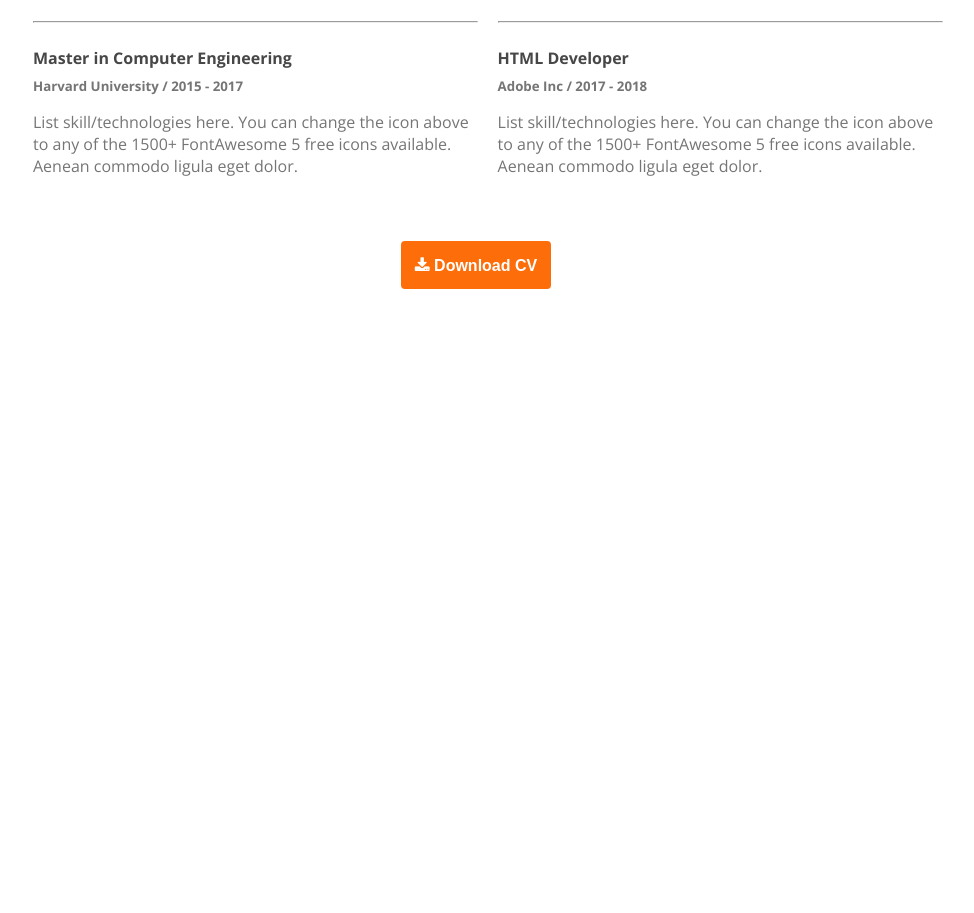
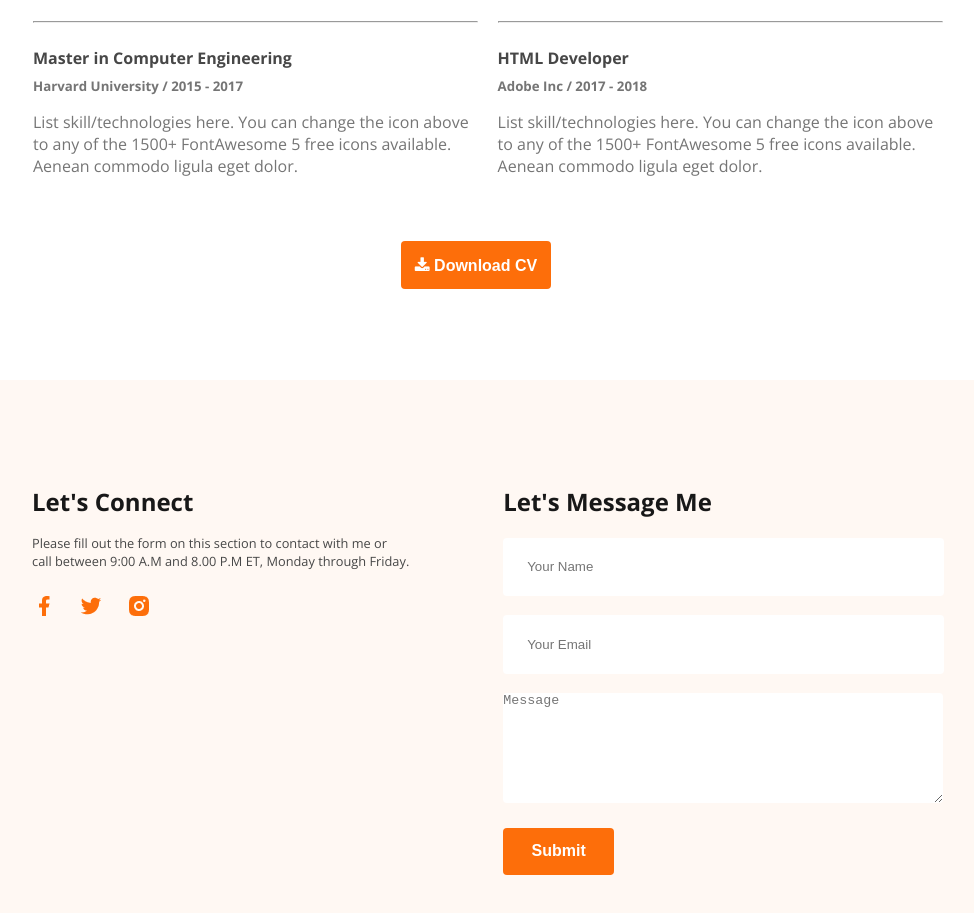
Before and after one commit to mu-senpai/web-developer-portfolio-module-6, a plain HTML site: page index.html in a window 1280 px wide. Shown: the part 2425-3338 px from the top of the page, without its empty margins (152-1126 px from the left). Before the commit the page ends 2715 px from the top, so only its background shows below. Drawn offline with nearby package versions, Linux system fonts and the light colour scheme.

Commit message:
Footer completed. Project done!

```diff
--- a/index.html
+++ b/index.html
@@ -12,7 +12,7 @@
 </head>
 <body class="open-sans-normal">
 
-    <header class="header">
+    <header class="header secondary-bg">
 
         <nav>
             <h3 class="nav-title">Ma<span class="text-primary">r</span>y</h3>
@@ -147,8 +147,29 @@
 
     </main>
 
-    <footer>
-
+    <footer class="footer secondary-bg">
+        <div class="footer-column">
+            <h2 class="dark-1">Let's Connect</h2>
+            <p class="footer-description dark-2">Please fill out the form on this section to contact with me or call between 9:00 A.M and 8.00 P.M ET, Monday through Friday.</p>
+            <a href="facebook.com"><img src="assets/icons/facebook.png" alt="Facebook"></a>
+            <a href="twitter.com"><img src="assets/icons/twitter.png" alt="Twitter"></a>
+            <a href="instagram.com"><img src="assets/icons/insta.png" alt="Instagram"></a>
+        </div>
+        <div class="footer-column">
+            <h2 class="dark-1">Let's Message Me</h2>
+            <form>
+                <label for="name">
+                    <input type="text" name="" id="name" placeholder="Your Name">
+                </label>
+                <label for="email">
+                    <input type="email" id="email" placeholder="Your Email">
+                </label>
+                <label for="message">
+                    <textarea name="" id="message" rows="10" cols="20" placeholder="Message"></textarea>
+                </label>
+            </form>
+            <button class="btn-nav">Submit</button>
+        </div>
     </footer>
 </body>
 </html>
--- a/styles/style.css
+++ b/styles/style.css
@@ -17,11 +17,14 @@
     max-width: 1280px;
     margin: 0;
     border-top: 1px solid #FFF8F3;
-    background-color: #FFF8F3;
     background-image: url(../assets/developer.png), url(../assets/header_bg.png);
     background-repeat: no-repeat;
     background-position: left, bottom right;
     background-size: contain, 52%;
+}
+
+.secondary-bg{
+    background-color: #FFF8F3;
 }
 
 .text-primary{
@@ -273,3 +276,43 @@ hr{
 #btn-resume{
     text-align: center;
 }
+
+.footer{
+    max-width: 1280px;
+    margin-top: 90.4px;
+    padding: 104px 184px;
+    border-top: 1px solid #FFF8F3;
+    display: flex;
+    flex-direction: row;
+    gap: 93.6px;
+}
+
+.footer-column{
+    width: 50%;
+}
+
+.footer-description{
+    font-size: 12.8px;
+    margin: 16px auto 24px;
+}
+
+.footer-column a{
+    margin-right: 19.2px;
+}
+
+.footer-column input[type="text"], input[type="email"]{
+    width: 368.8px;
+    height: 30px;
+    margin-top: 19.2px;
+    border: none;
+    border-radius: 4px;
+    padding: 14.4px 48px 14.4px 24px;
+}
+
+.footer-column textarea{
+    width: 440px;
+    height: 110px;
+    margin: 19.2px auto;
+    border: none;
+    border-radius: 4px;
+}
```
